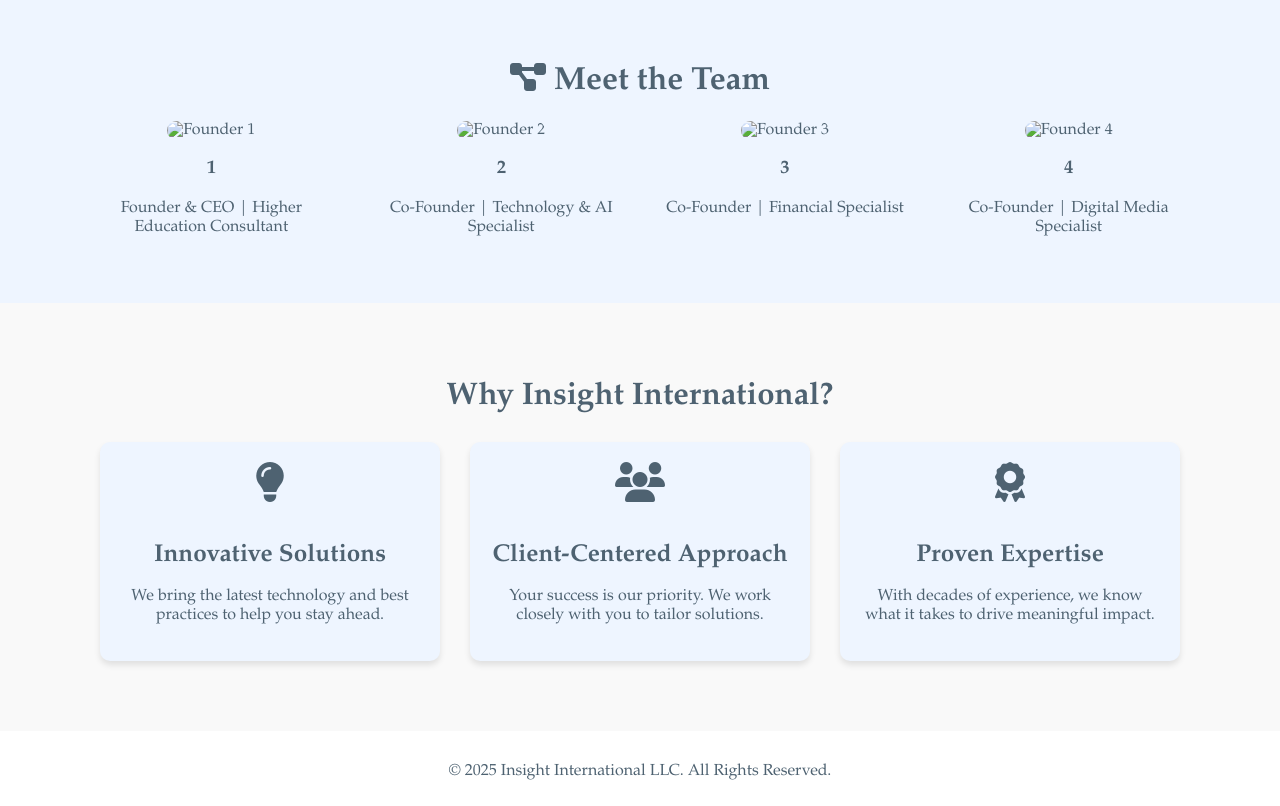
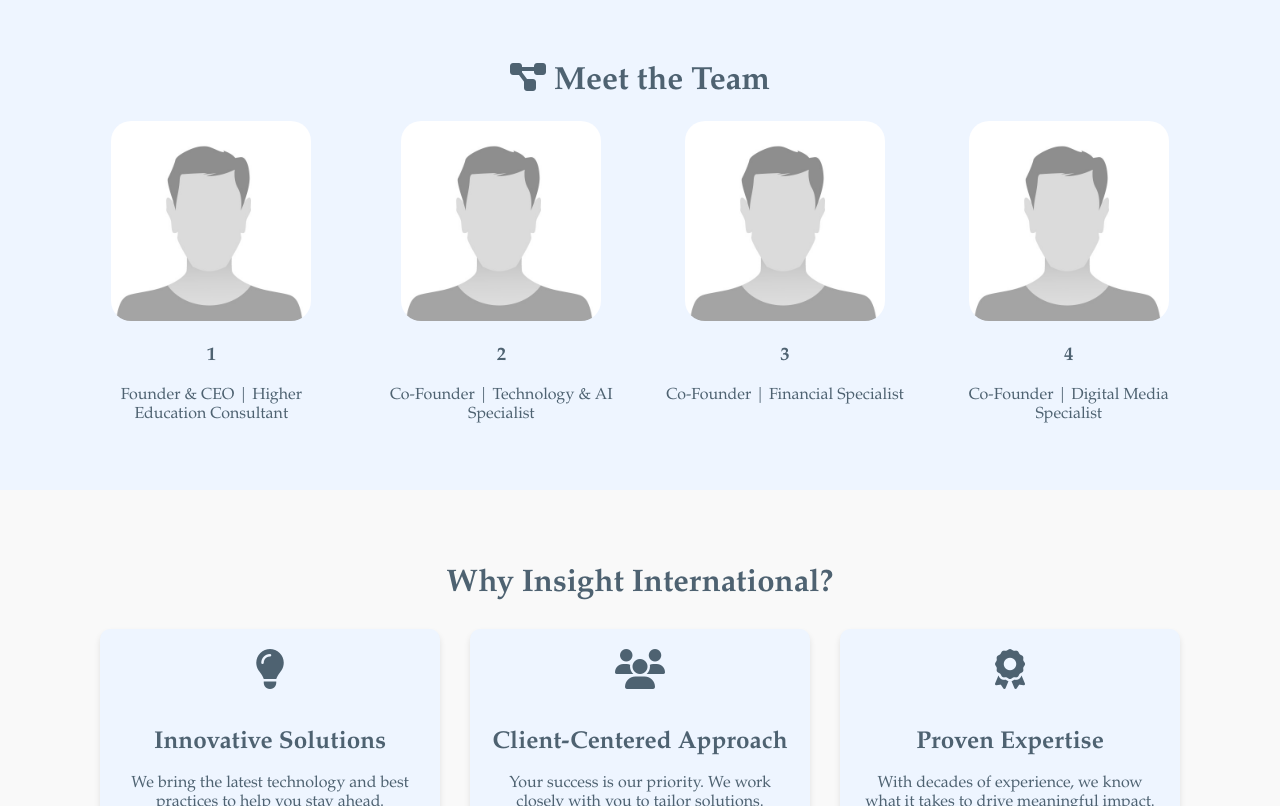
Before and after one commit to ridge25/rsg-website, a plain HTML site: page about.html in a window 1280 px wide. Shown: the part 1340-2146 px from the top of the page. Drawn offline with Linux system fonts and the light colour scheme.

Commit message:
Update about.html

```diff
--- a/about.html
+++ b/about.html
@@ -13,7 +13,7 @@
 <!-- Navigation -->
 <nav class="navbar">
     <a href="index.html" class="navbar-logo">
-        <img src="images/R logo 2.png" alt="RSG International Logo">
+        <img src="R logo 2.png" alt="RSG International Logo">
     </a>
     <ul>
         <li><a href="index.html">Home</a></li>
@@ -72,22 +72,22 @@
     <h2><i class="fas fa-project-diagram"></i> Meet the Team</h2>
     <div class="team-container">
         <div class="team-member">
-            <img src="images/blankphoto.jpg" alt="Founder 1">
+            <img src="blankphoto.jpg" alt="Founder 1">
             <h3>1</h3>
             <p>Founder & CEO | Higher Education Consultant</p>
         </div>
         <div class="team-member">
-            <img src="images/blankphoto.jpg" alt="Founder 2">
+            <img src="blankphoto.jpg" alt="Founder 2">
             <h3>2</h3>
             <p>Co-Founder | Technology & AI Specialist</p>
         </div>
         <div class="team-member">
-            <img src="images/blankphoto.jpg" alt="Founder 3">
+            <img src="blankphoto.jpg" alt="Founder 3">
             <h3>3</h3>
             <p>Co-Founder | Financial Specialist</p>
         </div>
         <div class="team-member">
-            <img src="images/blankphoto.jpg" alt="Founder 4">
+            <img src="blankphoto.jpg" alt="Founder 4">
             <h3>4</h3>
             <p>Co-Founder | Digital Media Specialist</p>
         </div>
```
